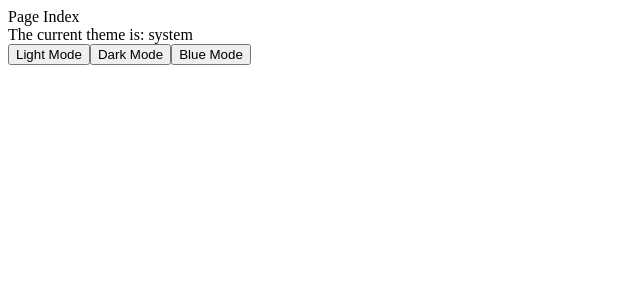
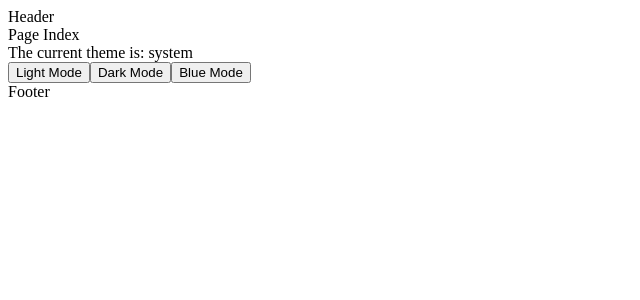
Before and after one commit to Flynth-W/StylesNextJs, a Next.js app: page / in a window 1280 px wide. Shown: the top 300 px of the page, without its empty margins (0-640 px from the left). Built offline with nearby package versions, Linux system fonts and the light colour scheme.

Commit message:
Include: Footer & Header

```diff
--- a/src/components/Layout.tsx
+++ b/src/components/Layout.tsx
@@ -1,11 +1,16 @@
 import { ThemeChanger } from "./Themes/button"
+import { Header } from "./Header/main"
+import { Footer } from "./Footer/main"
+
 export default function Layout(props:any){
   return (
   <div>
+    <Header/>
     <main>
         {props.children}
     </main>
     <ThemeChanger/>
+    <Footer/>
   </div>
       )
 }
```
